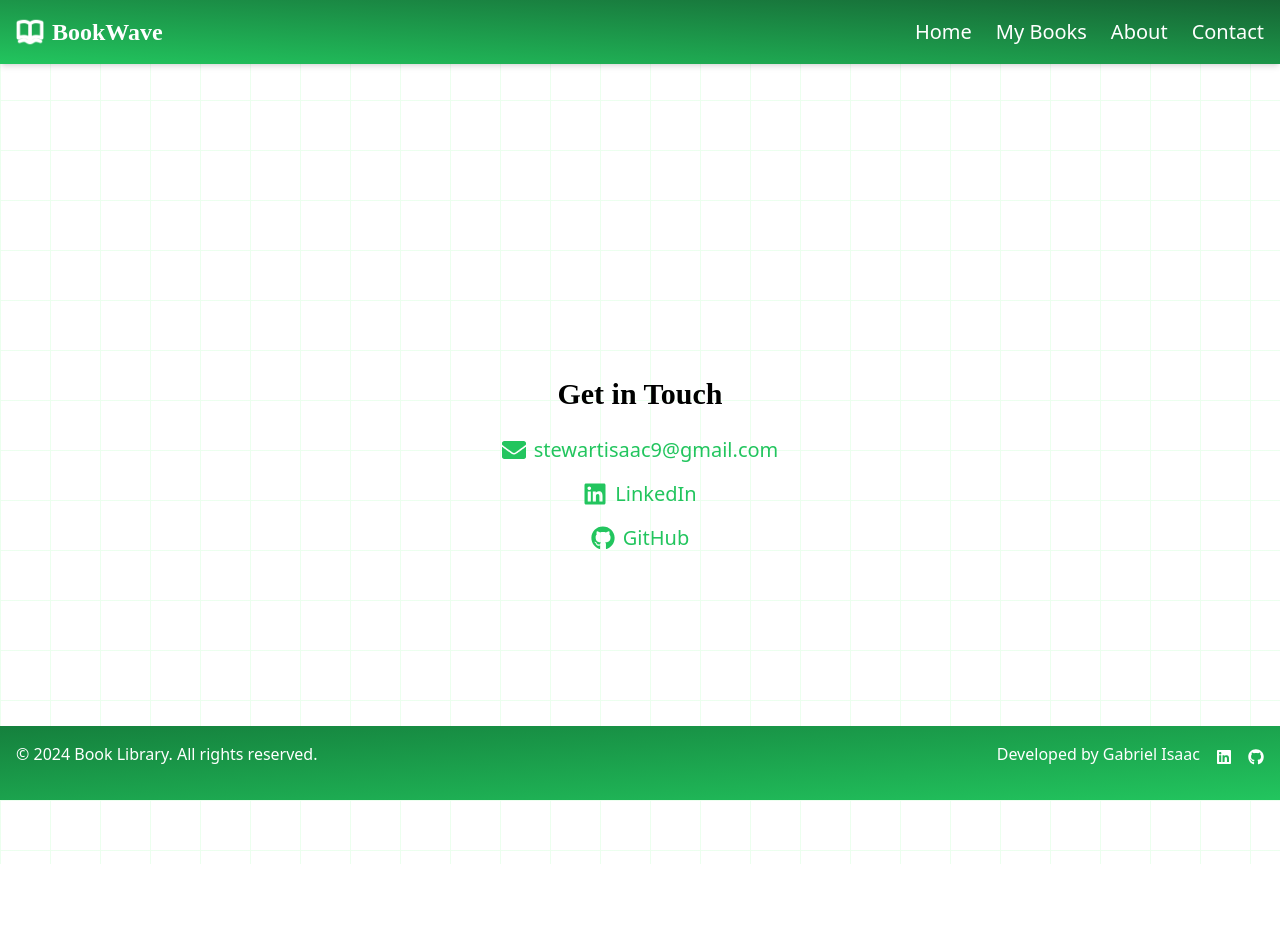
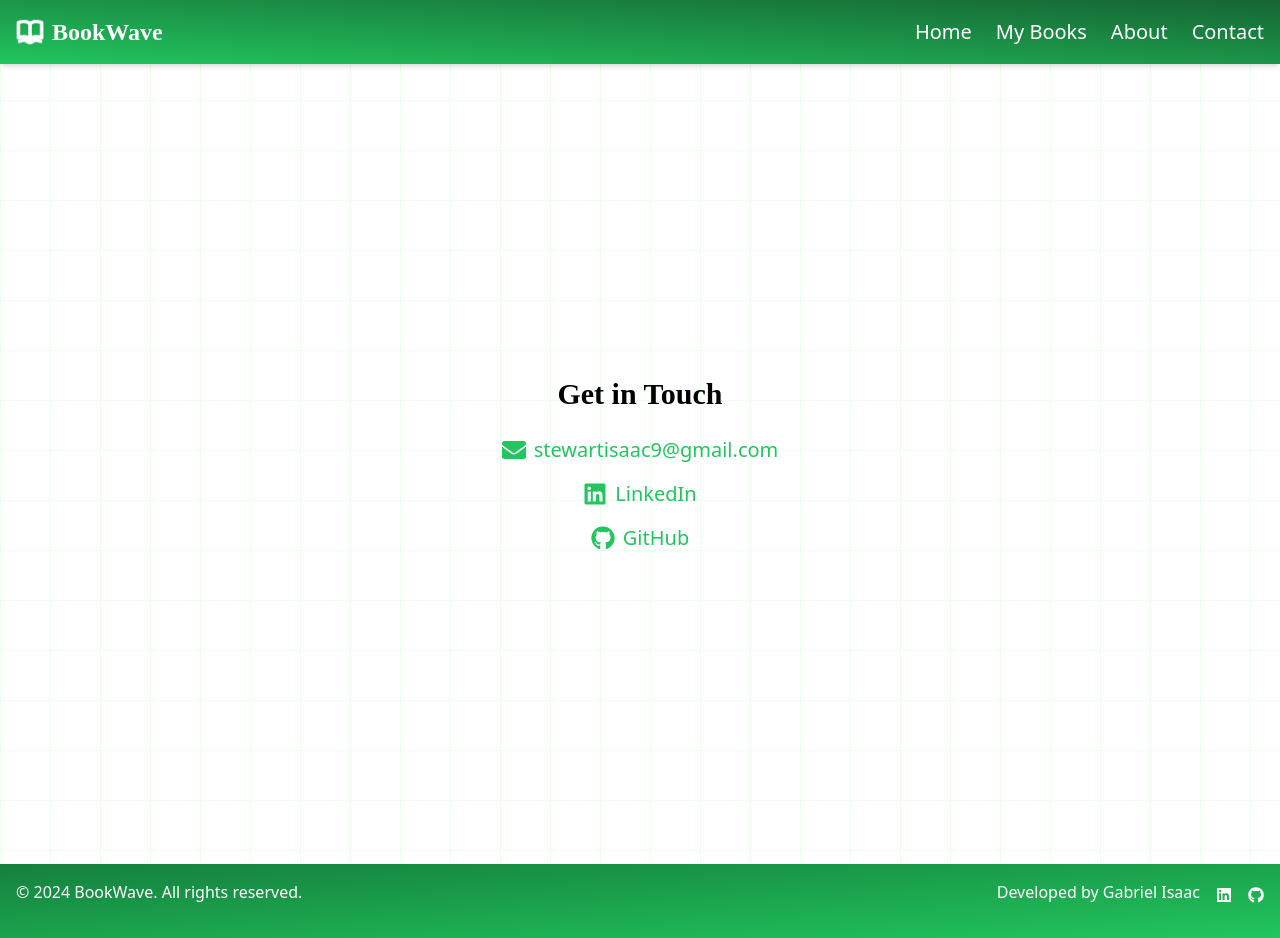
Before and after one commit to StewartIsaac/BookWave, a React (Vite) app: page /contact in a window 1280 px wide. Before the commit the page ends 864 px from the top, so only its background shows below. Built offline with nearby package versions, Linux system fonts and the light colour scheme.

Commit message:
change footer layout

```diff
--- a/src/components/Footer.jsx
+++ b/src/components/Footer.jsx
@@ -3,11 +3,11 @@ import { FaLinkedin, FaGithub } from "react-icons/fa";
 
 const Footer = () => {
   return (
-    <footer className="absolute inset-x-0 bottom-0  w-full bg-gradient-to-tl from-green-500 to-green-700 text-white p-4">
-      <div className="container flex flex-col items-center justify-center mx-auto md:flex-row md:justify-between">
+    <footer className="w-full bg-gradient-to-tl from-green-500 to-green-700 text-white p-4">
+      <div className="container flex flex-col items-center justify-center inset-x-0 bottom-0 mx-auto md:flex-row md:justify-between">
         <div>
           <p className="text-center">
-            &copy; {new Date().getFullYear()} Book Library. All rights reserved.
+            &copy; {new Date().getFullYear()} BookWave. All rights reserved.
           </p>
         </div>
 
```
